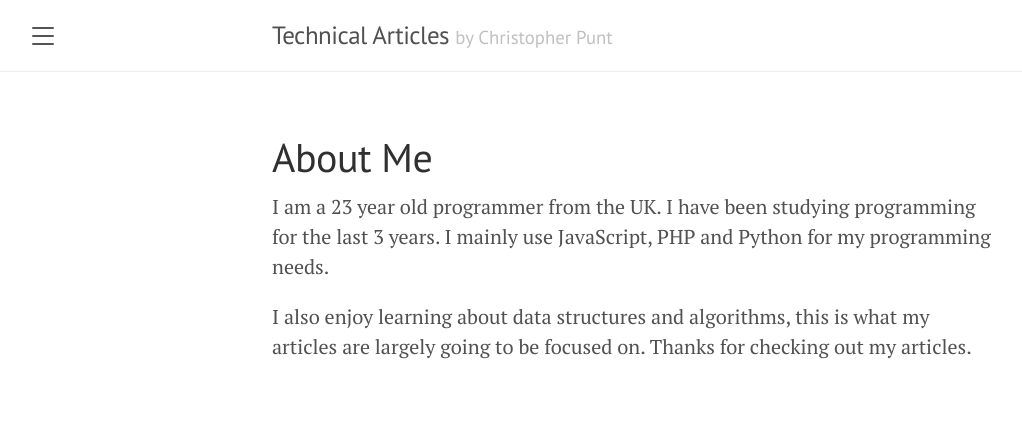
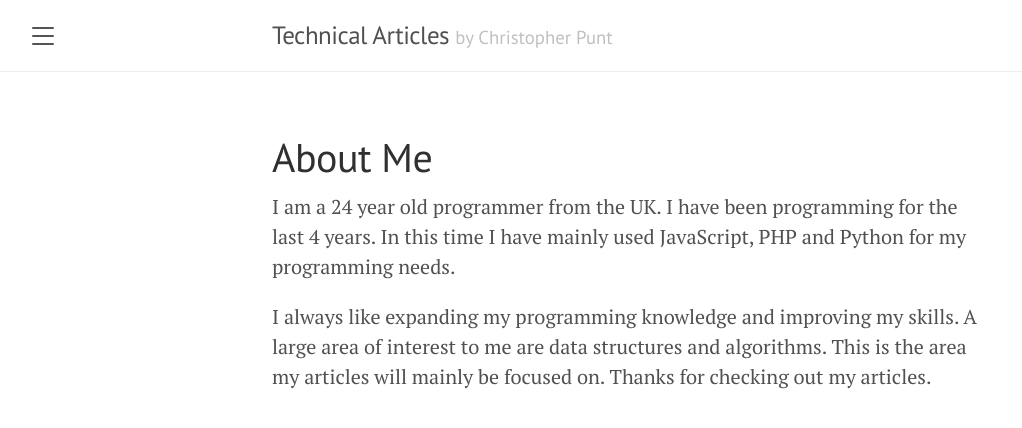
Before and after one commit to cpunt/cpunt.github.io, a Jekyll site: the page built from aboutme.md, in a window 1280 px wide. Shown: the top 428 px of the page, without its empty margins (8-1030 px from the left). Built offline with Jekyll 4.4.1, drawn with Linux system fonts in a browser that asks for light colours.

Commit message:
General update

```diff
--- a/_config.yml
+++ b/_config.yml
@@ -11,7 +11,6 @@ markdown: kramdown
 author:
   name: Christopher Punt
   github_url: https://github.com/cpunt
-  instagram_url: https://www.instagram.com/chrispunt_/
 
 # Gems
 plugins:
--- a/_includes/sidebar.html
+++ b/_includes/sidebar.html
@@ -12,7 +12,6 @@
     <a class="sidebar-nav-item{% if page.title == 'Home' %} active{% endif %}" href="{{ '/' | absolute_url }}">Home</a>
     <a class="sidebar-nav-item{% if page.title == 'About Me' %} active{% endif %}" href="{{ site.baseurl }}/aboutme">About Me</a>
     <a class="sidebar-nav-item" href="{{ site.author.github_url }}" target="_blank">My Github</a>
-    <a class="sidebar-nav-item" href="{{ site.author.instagram_url }}" target="_blank">My Instagram</a>
     <span class="sidebar-nav-item">Currently v{{ site.version }}</span>
   </nav>
 
--- a/aboutme.md
+++ b/aboutme.md
@@ -3,6 +3,6 @@ layout: page
 title: About Me
 ---
 
-I am a 23 year old programmer from the UK. I have been studying programming for the last 3 years. I mainly use JavaScript, PHP and Python for my programming needs.
+I am a 24 year old programmer from the UK. I have been programming for the last 4 years. In this time I have mainly used JavaScript, PHP and Python for my programming needs.
 
-I also enjoy learning about data structures and algorithms, this is what my articles are largely going to be focused on. Thanks for checking out my articles.
+I always like expanding my programming knowledge and improving my skills. A large area of interest to me are data structures and algorithms. This is the area my articles will mainly be focused on. Thanks for checking out my articles.
```
